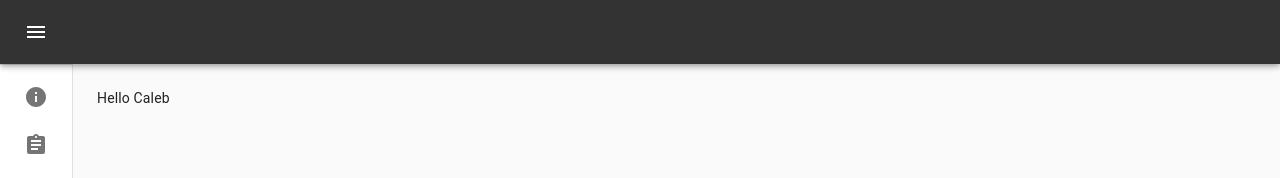
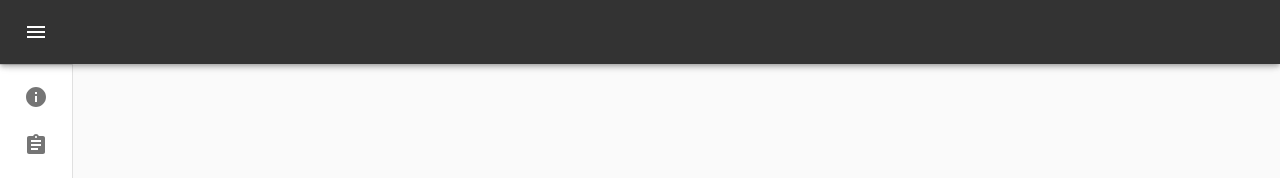
Before and after one commit to james-m-thorne/home, a React (Create React App) app: page / in a window 1280 px wide. Shown: the top 178 px of the page. Built offline with nearby package versions, Linux system fonts and the light colour scheme.

Commit message:
Remove message

```diff
--- a/src/App.js
+++ b/src/App.js
@@ -63,9 +63,6 @@ function App() {
   return (
     <ThemeProvider theme={appliedTheme}>
       <Navbar>
-        <div>
-          Hello Caleb
-        </div>
         <Button variant="contained" className={classes.themeSelector} onClick={handleToggleTheme}>
           {icon}
         </Button>
```
